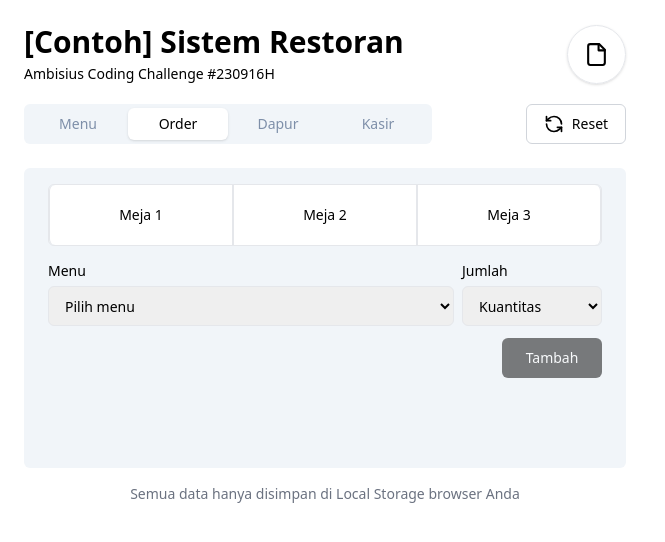
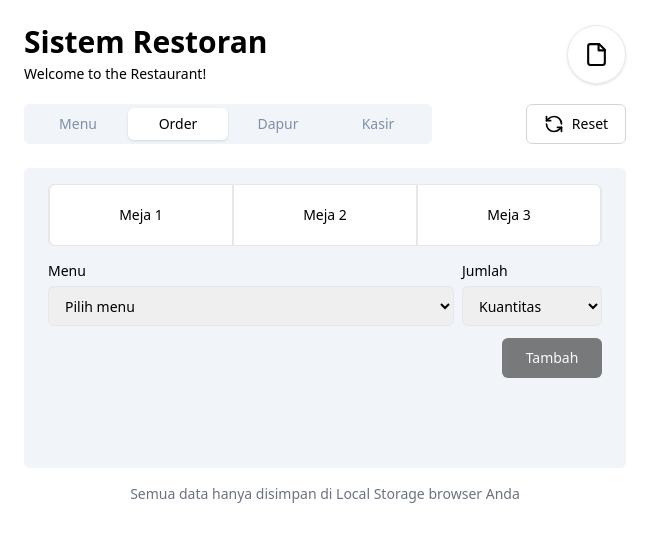
Before and after one commit to leoringo/ambisius-lab, a Next.js app: page /order in a window 1280 px wide. Shown: the top 542 px of the page, without its empty margins (0-665 px from the left). Built offline with nearby package versions, Linux system fonts and the light colour scheme.

Commit message:
Fix: fixing minor bugs

```diff
--- a/src/components/Navbar.tsx
+++ b/src/components/Navbar.tsx
@@ -40,8 +40,8 @@ const Navbar: React.FC = () => {
     <main className="p-6 space-y-5 w-[650px]">
       <div className="flex items-center justify-between">
         <div className="space-y-1">
-          <h1 className="text-3xl font-semibold">[Contoh] Sistem Restoran</h1>
-          <p className="text-sm">Ambisius Coding Challenge #230916H</p>
+          <h1 className="text-3xl font-semibold">Sistem Restoran</h1>
+          <p className="text-sm">Welcome to the Restaurant!</p>
         </div>
         <button
           type="button"
--- a/src/pages/menu/index.tsx
+++ b/src/pages/menu/index.tsx
@@ -1,10 +1,8 @@
 import { useContext, useState } from "react";
 import { menuContext } from "@/providers/MenuProvider";
-import { TMenuList } from "@/types/menuTypes";
 import MenuList from "@/components/MenuList";
 import {
   addLocalStorageMenu,
-  getLocalStorageMenu,
   removeLocalStorageMenu,
 } from "@/services/menuService";
 
--- a/src/providers/MenuProvider.tsx
+++ b/src/providers/MenuProvider.tsx
@@ -16,7 +16,7 @@ export default function MenuProvider({
   const [menuList, setMenuList] = useState<TMenuList[]>([]);
   const fetchMenus = () => {
     const menus = getLocalStorageMenu();
-    setMenuList?.(menus);
+    setMenuList(menus);
   };
 
   useEffect(() => {
```
Also changed, not shown: 1 other file (tests, documents, lock files or other folders).
